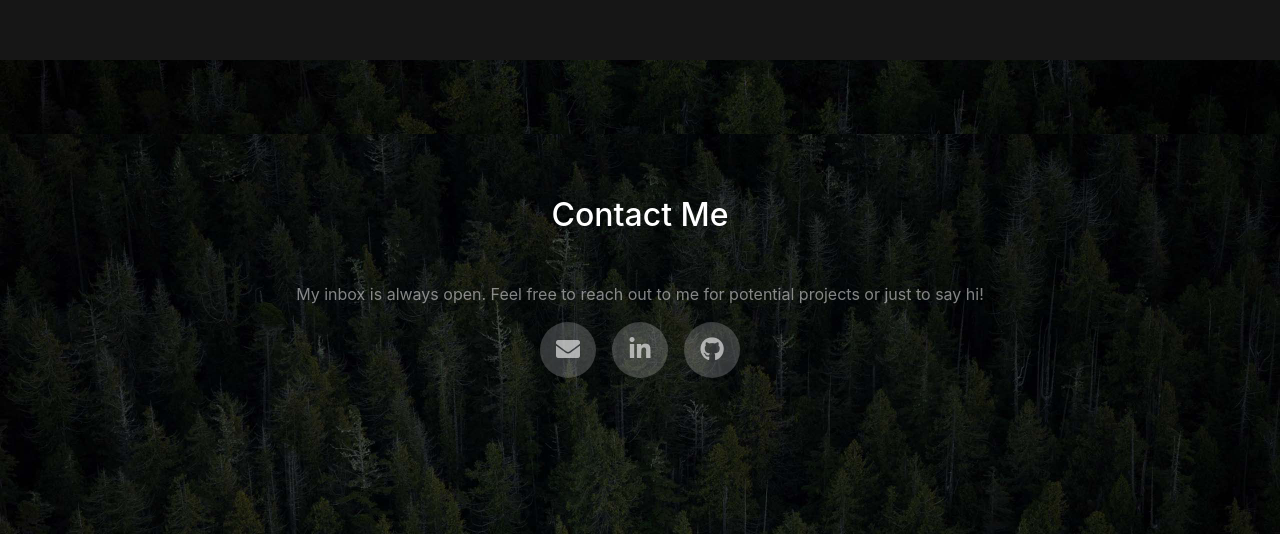
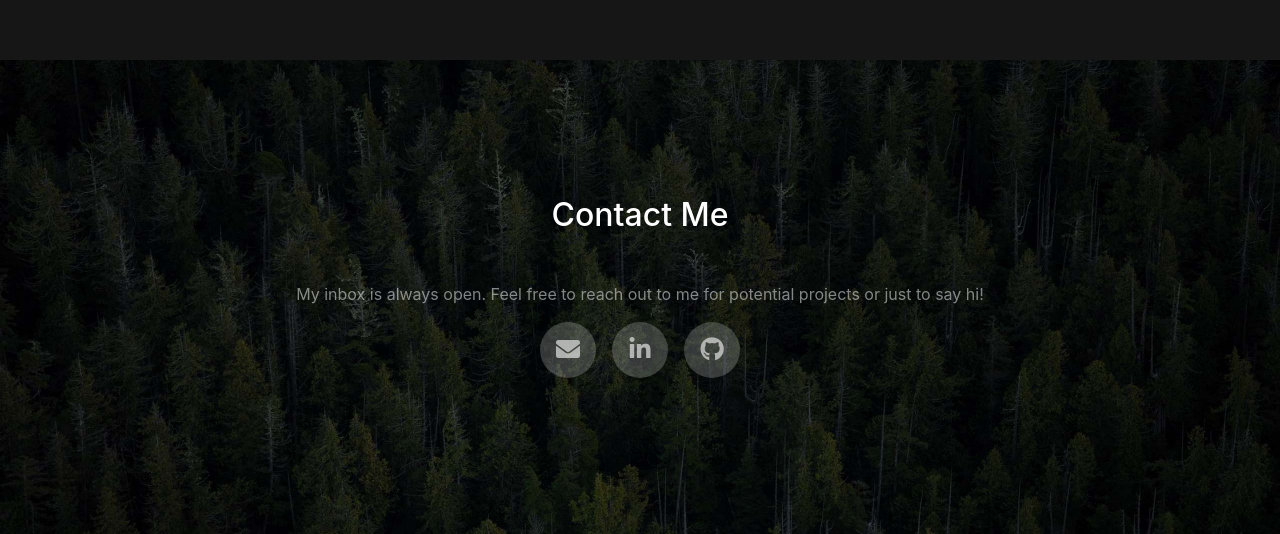
Before and after one commit to patchan/patchan.ca, a website with bundled scripts: page index.html in a window 1280 px wide. Shown: the part 2266-2800 px from the top of the page. Built offline with nearby package versions, Linux system fonts and the light colour scheme.

Commit message:
actually fixed background on mobile

```diff
--- a/css/grayscale.css
+++ b/css/grayscale.css
@@ -98,6 +98,7 @@
   width: 100%;
   height: 100vh;
   min-height: 35rem;
+  min-width: 320px;
   padding: 0 1rem;
 }
 
@@ -265,6 +266,7 @@
 .projects-section {
   padding: 10vh 0;
   min-height: 100vh;
+  min-width: 320px;
 }
 
 .projects-section .featured-text {
@@ -307,6 +309,7 @@
 .contact-section {
   padding-top: 17vh;
   min-height: calc(90vh - 74px);
+  min-width: 320px;
 }
 
 .contact-section .card {
@@ -363,16 +366,7 @@
 body {
   font-family: 'Source Sans Pro';
   font-size: 1.1rem;
-  background-image: url("../img/bg-trees.jpg");
   background-color: #161616;
-  background-position: center;
-}
-
-@media(min-width: 768px) {
-  body {
-    background-size: cover;
-    background-attachment: fixed;
-  }
 }
 
 h2 {
@@ -396,12 +390,22 @@ a:focus, a:hover {
   background: none;
 }
 
+.bg-primary {
+  background-image: url("../img/bg-trees.jpg");
+  background-position: center;
+  background-attachment: fixed;
+  background-repeat: no-repeat;
+  background-size: cover;
+  width: 100wh;
+}
+
 .text-primary {
   color: #64a19d !important;
 }
 
 footer {
   height: 10vh;
+  min-width: 320px;
   font-size: 80%;
 }
 
@@ -463,4 +467,5 @@ footer {
   }
   100% {
     opacity:1;
+  }
 }
--- a/index.html
+++ b/index.html
@@ -48,7 +48,7 @@
   </nav>
 
   <!-- Header -->
-  <header class="masthead">
+  <header class="masthead bg-primary">
     <div class="container d-flex h-100 align-items-center">
       <div class="mx-auto text-center">
         <h1 class="mx-auto my-0 fade-in">Patrick
@@ -114,7 +114,7 @@
   </section>
 
   <!-- Contact Section -->
-  <section id="contact" class="contact-section bg-none">
+  <section id="contact" class="contact-section bg-primary">
     <div class="container contact-info">
       <h2 class="text-white text-center mb-5">Contact Me</h2>
       <div class="col column-left mx-auto mt-auto mb-auto text-center">
```
Also changed, not shown: css/grayscale.min.css.
